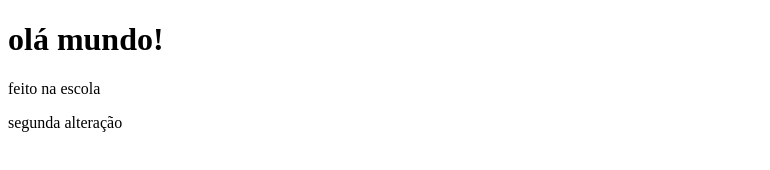
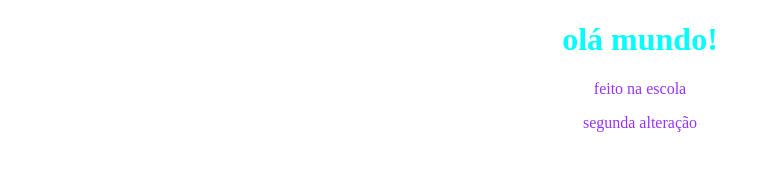
Before and after one commit to sabrinalucas234/projeto-j1, a plain HTML site: page index.html in a window 1280 px wide. Shown: the whole page, without its empty margins (0-770 px from the left). Drawn offline with Linux system fonts and the light colour scheme.

Commit message:
terceira alteração

```diff
--- /dev/null
+++ b/design.css
@@ -0,0 +1,9 @@
+
+h1{
+    color: aqua;
+    text-align: center;
+}
+p{
+    color: hsl(269, 100%, 60%);
+    text-align: center;
+}
--- a/index.html
+++ b/index.html
@@ -3,6 +3,7 @@
 <head>
     <meta charset="UTF-8">
     <meta name="viewport" content="width=device-width, initial-scale=1.0">
+    <link rel="stylesheet" href="design.css">
     <title>Document</title>
 </head>
 <body>
```
